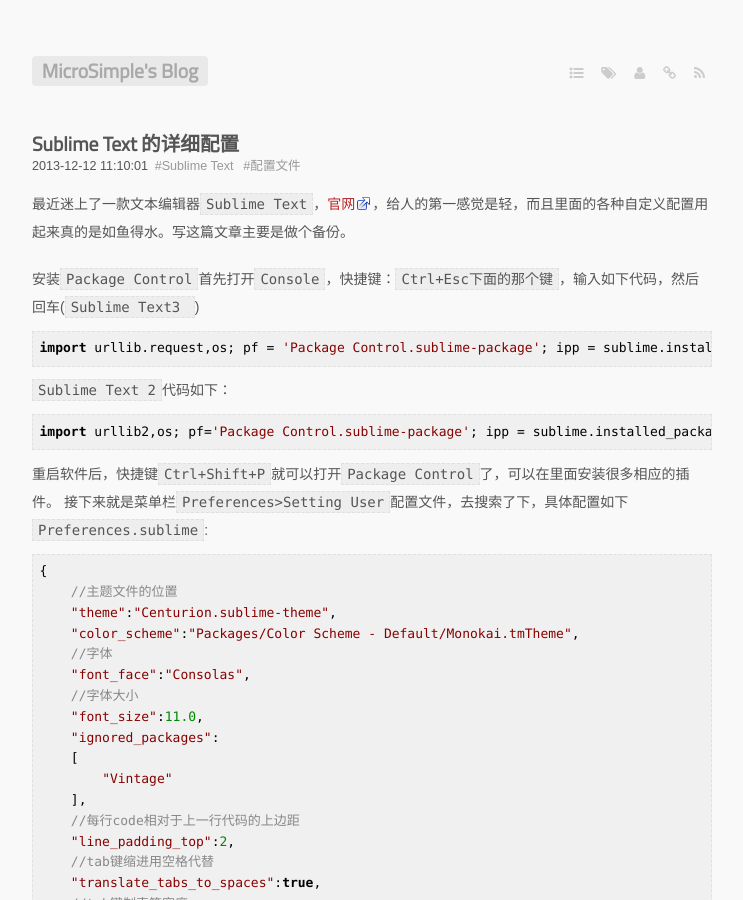
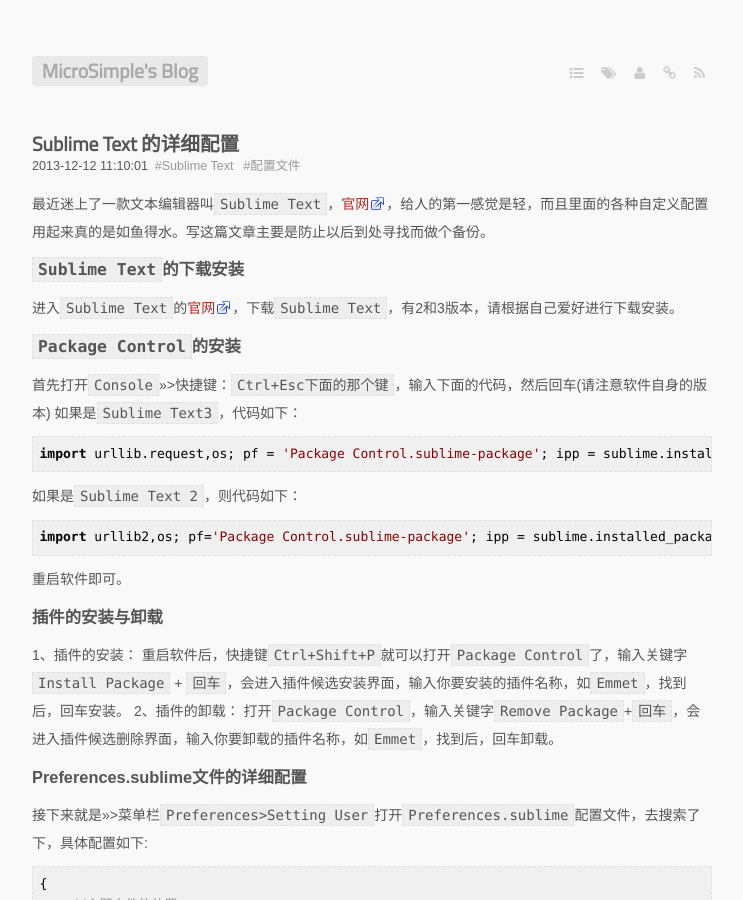
Before and after one commit to antwork/microsimple.github.com, a Jekyll site: the page built from _posts/2013-12-12-preferences-sublime.markdown, in a window 1280 px wide and 900 px high. Shown: the whole window, without its empty margins (268-1011 px from the left). Built offline with Jekyll 4.4.1, drawn with Linux system fonts in a browser that asks for light colours; some web fonts are replaced; Markdown is read by kramdown in place of the engine named in the settings; comment, search, counter and statistics services are not loaded; some of the changed text lies outside the part shown.

Commit message:
update sublime

```diff
--- a/_posts/2013-12-12-preferences-sublime.markdown
+++ b/_posts/2013-12-12-preferences-sublime.markdown
@@ -3,25 +3,33 @@
 layout: post
 createdate: 2013-12-12 11:10:01
 guid: 2013121201
-description: 最近迷上了一款文本编辑器`Sublime Text`，给人的第一感觉是轻，而且里面的各种自定义配置用起来真的是如鱼得水。写这篇文章主要是做个备份。
+description: 最近迷上了一款文本编辑器叫Sublime Text，给人的第一感觉是轻，而且里面的各种自定义配置用起来真的是如鱼得水。本文简单介绍了软件的安装与插件的使用以及配置文件的详细备注。
 tags:
   - Sublime Text
   - 配置文件
 ---
-最近迷上了一款文本编辑器`Sublime Text`，[官网](http://www.sublimetext.com/ "Sublime Text 官网")，给人的第一感觉是轻，而且里面的各种自定义配置用起来真的是如鱼得水。写这篇文章主要是做个备份。
-
-安装`Package Control`首先打开`Console`，快捷键：`Ctrl+Esc下面的那个键`，输入如下代码，然后回车(`Sublime Text3 `)
+最近迷上了一款文本编辑器叫`Sublime Text`，[官网](http://www.sublimetext.com/ "Sublime Text 官网")，给人的第一感觉是轻，而且里面的各种自定义配置用起来真的是如鱼得水。写这篇文章主要是防止以后到处寻找而做个备份。
+###`Sublime Text`的下载安装
+进入`Sublime Text`的[官网](http://www.sublimetext.com/ "Sublime Text 官网")，下载`Sublime Text`，有2和3版本，请根据自己爱好进行下载安装。
+###`Package Control`的安装
+首先打开`Console`>>>快捷键：`Ctrl+Esc下面的那个键`，输入下面的代码，然后回车(请注意软件自身的版本)
+如果是`Sublime Text3`，代码如下：
 {% highlight python %}
 import urllib.request,os; pf = 'Package Control.sublime-package'; ipp = sublime.installed_packages_path(); urllib.request.install_opener( urllib.request.build_opener( urllib.request.ProxyHandler()) ); open(os.path.join(ipp, pf), 'wb').write(urllib.request.urlopen( 'http://sublime.wbond.net/' + pf.replace(' ','%20')).read())
 {% endhighlight %}
 
-`Sublime Text 2`代码如下：
+如果是`Sublime Text 2`，则代码如下：
 {% highlight python %}
 import urllib2,os; pf='Package Control.sublime-package'; ipp = sublime.installed_packages_path(); os.makedirs( ipp ) if not os.path.exists(ipp) else None; urllib2.install_opener( urllib2.build_opener( urllib2.ProxyHandler( ))); open( os.path.join( ipp, pf), 'wb' ).write( urllib2.urlopen( 'http://sublime.wbond.net/' +pf.replace( ' ','%20' )).read()); print( 'Please restart Sublime Text to finish installation')
 {% endhighlight %}
-
-重启软件后，快捷键`Ctrl+Shift+P`就可以打开`Package Control`了，可以在里面安装很多相应的插件。
-接下来就是菜单栏`Preferences>Setting User`配置文件，去搜索了下，具体配置如下`Preferences.sublime`:
+重启软件即可。
+###插件的安装与卸载
+1、插件的安装：
+重启软件后，快捷键`Ctrl+Shift+P`就可以打开`Package Control`了，输入关键字`Install Package` + `回车`，会进入插件候选安装界面，输入你要安装的插件名称，如`Emmet`，找到后，回车安装。
+2、插件的卸载：
+打开`Package Control`，输入关键字`Remove Package`+`回车`，会进入插件候选删除界面，输入你要卸载的插件名称，如`Emmet`，找到后，回车卸载。
+###Preferences.sublime文件的详细配置
+接下来就是>>>菜单栏`Preferences>Setting User`打开`Preferences.sublime`配置文件，去搜索了下，具体配置如下:
 {% highlight java %}
 {
     //主题文件的位置
@@ -67,3 +75,6 @@
     "find_selected_text":true
 }
 {% endhighlight %}
+^_^/，好了，完工，具体使用情况还是要依靠自己的喜好而配置，这配置并不唯一，请不要在意这些细节~。
+
+>这里留下\*\*工具，请支持正版。[sublime.text.3.x64.patch.by.荒野无灯](http://pan.baidu.com/s/128SAL "百度网盘下载")，\*\*工具具体使用方法，请自行搜索。
```
